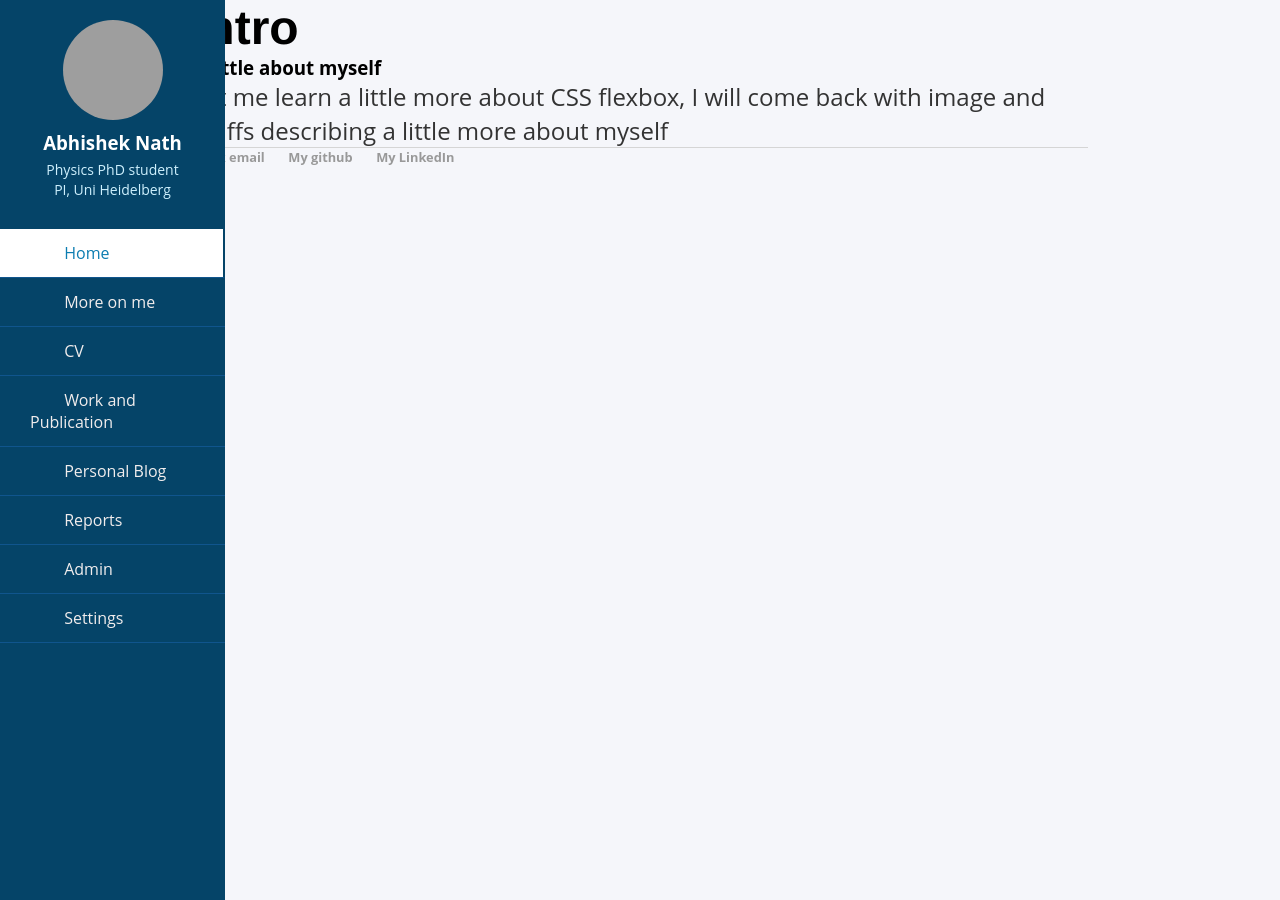
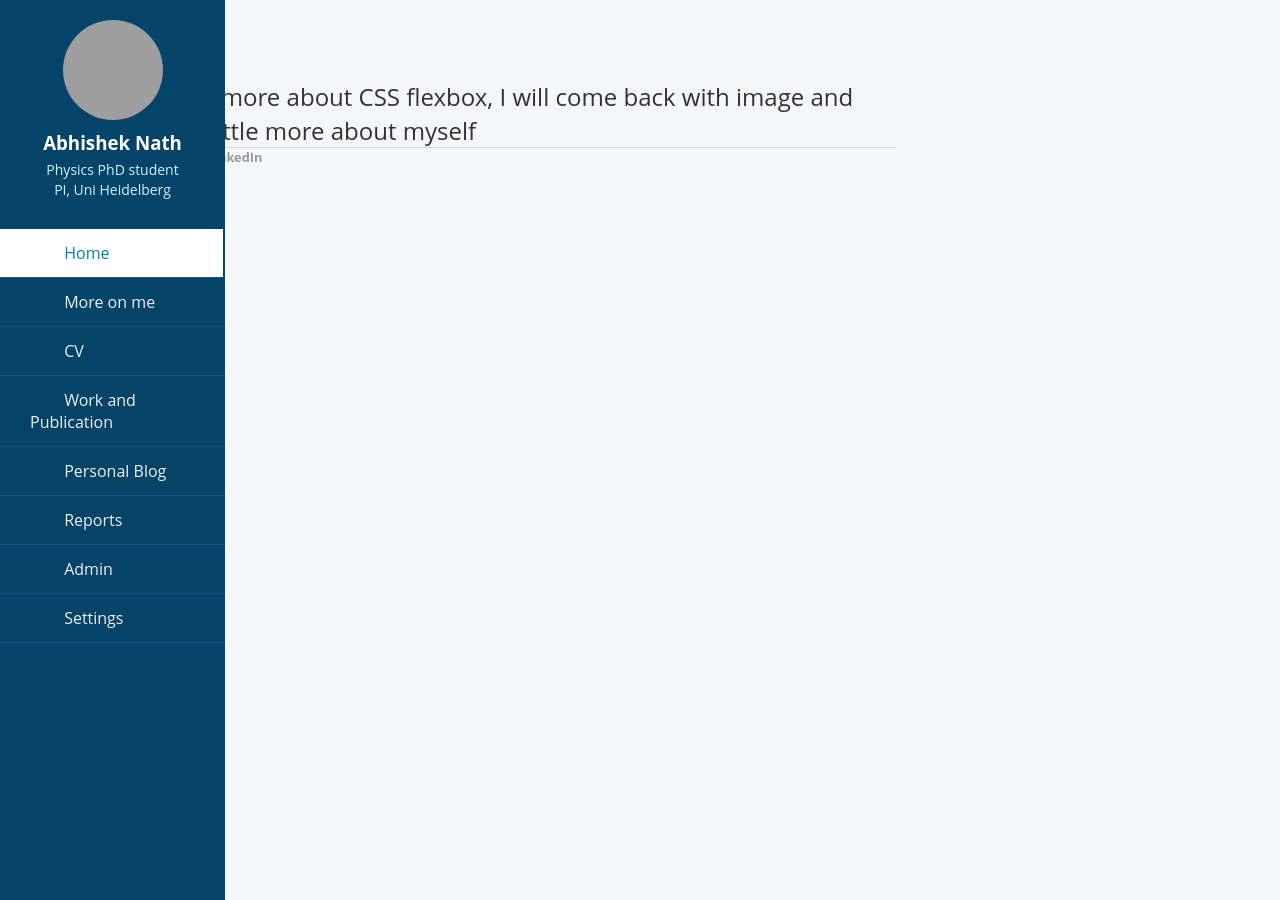
Before and after one commit to an15ms157/abhishek.github.io, a Jekyll site: the page built from about/index.html, in a window 1280 px wide. Built offline with Jekyll 4.4.1, drawn with Linux system fonts in a browser that asks for light colours; grey boxes are pictures that could not be loaded.

Commit message:
Update main.css

```diff
--- a/css/main.css
+++ b/css/main.css
@@ -1,5 +1,5 @@
 body {
-    margin: auto;
+    margin-right: 250px;
     width: 70%;
 }
 nav ul, footer ul {
```
